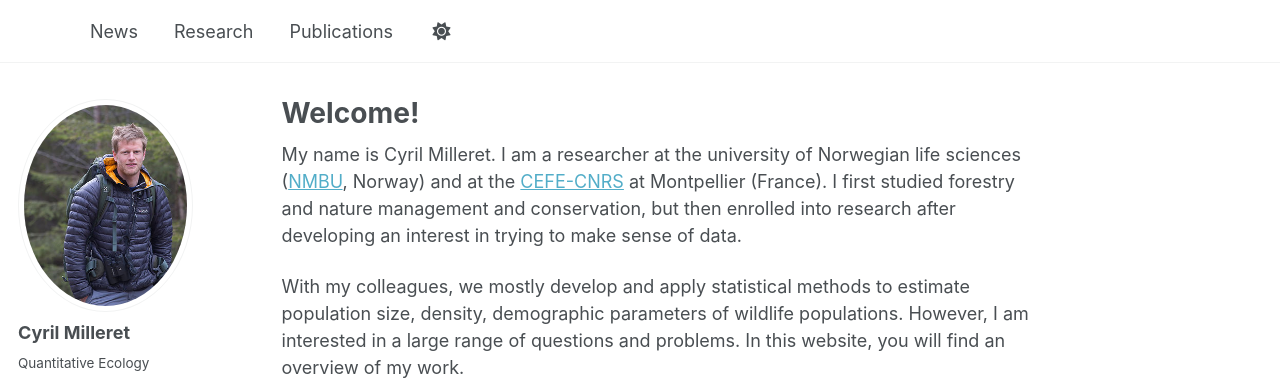
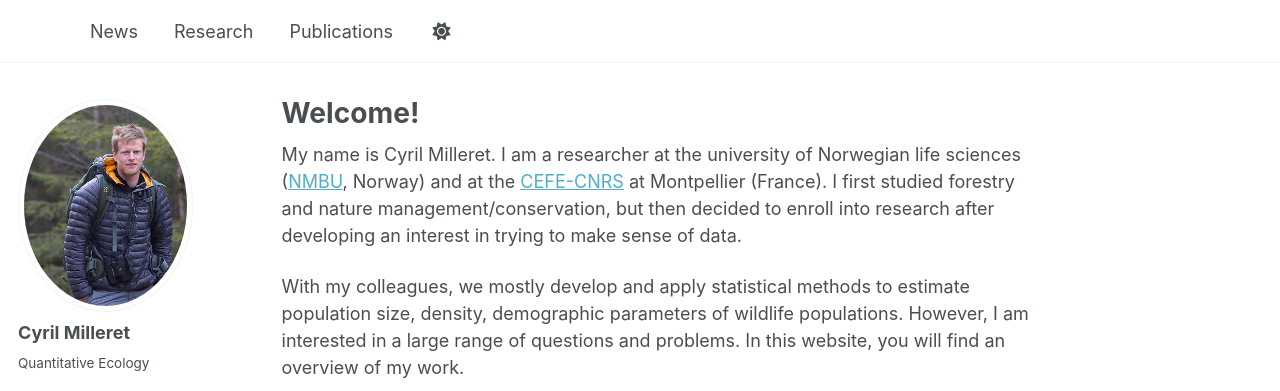
Before and after one commit to Cyril-Milleret/Cyril-Milleret.github.io, a Jekyll site: the page built from _pages/about.md, in a window 1280 px wide. Shown: the top 391 px of the page. Built offline with Jekyll 4.4.1, drawn with Linux system fonts in a browser that asks for light colours; some web fonts are replaced; a script that is not in the unit is left out.

Commit message:
update about

```diff
--- a/_pages/about.md
+++ b/_pages/about.md
@@ -9,8 +9,8 @@ redirect_from:
 
 My name is Cyril Milleret. I am a researcher at the university of Norwegian life sciences ([NMBU](https://www.nmbu.no/en), Norway)
 and at the [CEFE-CNRS](https://www.cefe.cnrs.fr/en/) at Montpellier (France).
-I first studied forestry and nature management and conservation,
-but then enrolled into research after developing an interest in trying to make sense of data.
+I first studied forestry and nature management/conservation,
+but then decided to enroll into research after developing an interest in trying to make sense of data.
 
 With my colleagues, we mostly develop and apply statistical methods to estimate population size, density,
 demographic parameters of wildlife populations. However, I am interested in a large range of questions and problems.
```
